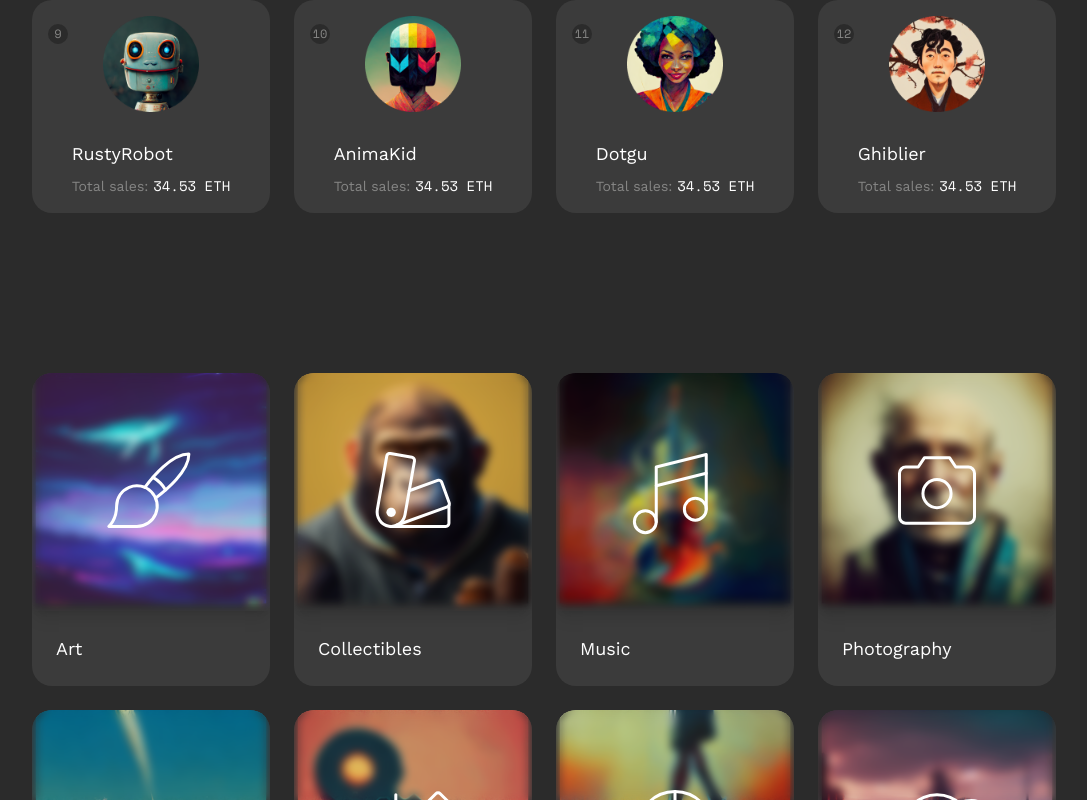
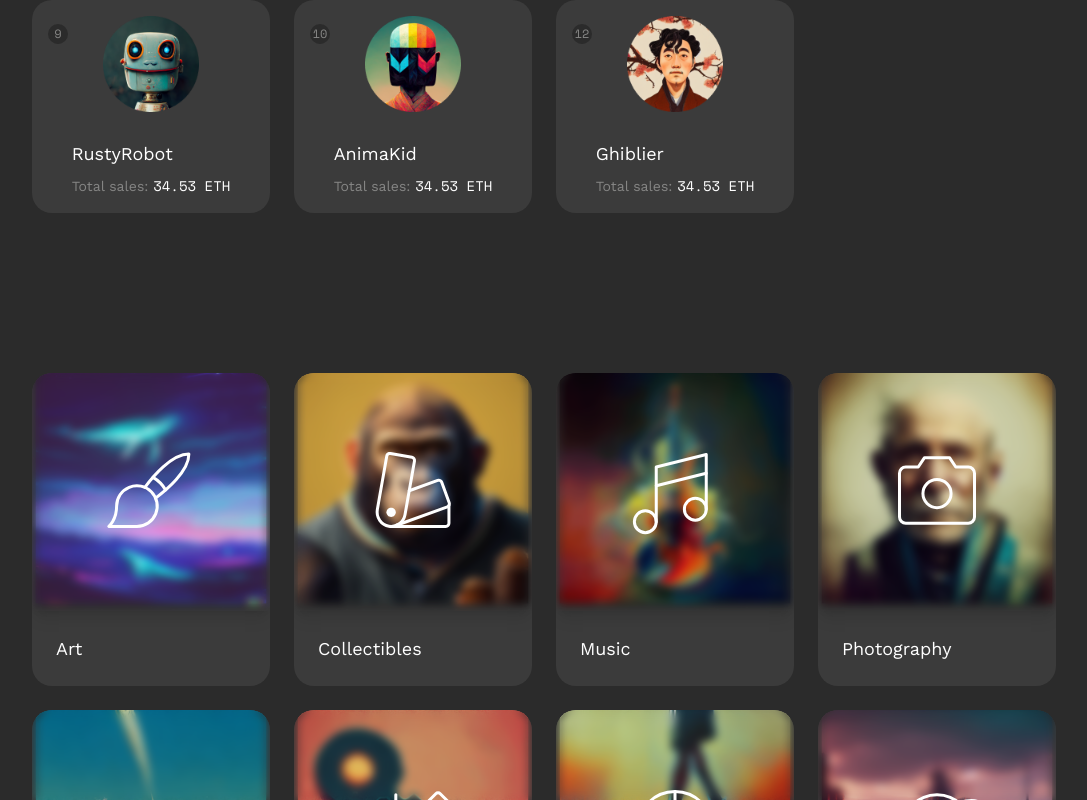
Before and after one commit to iliassel19/NFT-MarketPlace-Ilyass, a React (Create React App) app: page / in a window 1280 px wide. Shown: the part 2498-3298 px from the top of the page, without its empty margins (96-1183 px from the left). Built offline with nearby package versions, Linux system fonts and the light colour scheme.

Commit message:
Debug creators section

```diff
--- a/src/Components/Creators/Creators.js
+++ b/src/Components/Creators/Creators.js
@@ -12,7 +12,7 @@ import Avatar7 from "../../Images/Avatars/Avatar7.png";
 import Avatar8 from "../../Images/Avatars/Avatar8.png";
 import Avatar9 from "../../Images/Avatars/Avatar9.png";
 import Avatar14 from "../../Images/Avatars/Avatar14.png";
-import Avatar15 from "../../Images/Avatars/Avatar15.png";
+// import Avatar15 from "../../Images/Avatars/Avatar15.png";
 import Avatar17 from "../../Images/Avatars/Avatar17.png";
 import CreatorCard from "./CreatorCard";
 
@@ -68,11 +68,11 @@ const Creators = () => {
       user: "AnimaKid",
       profil: Avatar14,
     },
-    {
-      id: 11,
-      user: "Dotgu",
-      profil: Avatar15,
-    },
+    // {
+    //   id: 11,
+    //   user: "Dotgu",
+    //   profil: Avatar15,
+    // },
     {
       id: 12,
       user: "Ghiblier",
```
